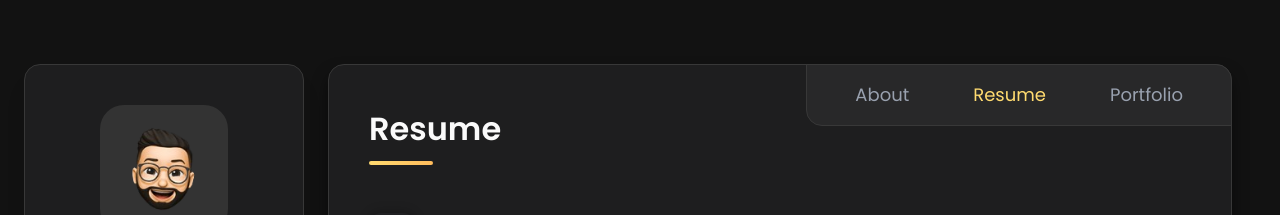
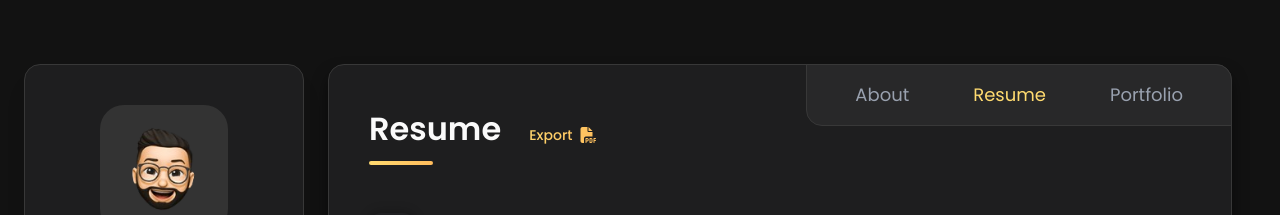
Before and after one commit to vullagvs26/vincent-portfolio, a Vue app: page /resume in a window 1280 px wide. Shown: the top 215 px of the page. Built offline with nearby package versions, Linux system fonts and the light colour scheme.

Commit message:
Add html2pdf.js dependency and implement export functionality in Resume view

```diff
--- a/package.json
+++ b/package.json
@@ -11,6 +11,7 @@
   "dependencies": {
     "@primeuix/themes": "^1.2.5",
     "@tailwindcss/vite": "^4.1.17",
+    "html2pdf.js": "^0.12.1",
     "primeicons": "^7.0.0",
     "primevue": "^3.53.1",
     "tailwindcss": "^4.1.17",
--- a/src/views/Portfolio.vue
+++ b/src/views/Portfolio.vue
@@ -28,7 +28,7 @@
               ? 'text-[#ffda6f]  border-[#ffda6f]'
               : 'text-gray-400 hover:text-gray-300'
           "
-          class="pb-3 px-2 md:px-1 whitespace-nowrap font-medium transition-colors text-sm md:text-base shrink-0"
+          class="pb-3 px-2 md:px-1 whitespace-nowrap font-normal transition-colors text-sm md:text-base shrink-0"
         >
           {{ category }}
         </button>
--- a/src/views/Resume.vue
+++ b/src/views/Resume.vue
@@ -6,15 +6,31 @@
 
     <!-- Main Container with background and border -->
     <div
-      class="bg-[#1E1E1F] border border-[#383838] rounded-2xl p-6 md:p-10 shadow-[0_10px_15px_rgba(0,0,0,0.5)]"
+      class="resume-content bg-[#1E1E1F] border border-[#383838] rounded-2xl p-6 md:p-10 shadow-[0_10px_15px_rgba(0,0,0,0.5)]"
     >
-      <!-- Page Title -->
-      <div class="mb-8 md:mb-12">
-        <h1 class="font-semibold text-[32px] text-[#FAFAFA] leading-normal">Resume</h1>
-        <div
-          class="h-1 w-12 md:w-16 mt-2 rounded"
-          style="background: linear-gradient(90deg, #ffda6f, #ffbc5c)"
-        ></div>
+      <!-- Page Title with Export Button -->
+      <div class="mb-8 md:mb-12 flex items-center gap-4">
+        <div>
+          <h1 class="font-semibold text-[32px] text-[#FAFAFA] leading-normal">Resume</h1>
+          <div
+            class="h-1 w-12 md:w-16 mt-2 rounded"
+            style="background: linear-gradient(90deg, #ffda6f, #ffbc5c)"
+          ></div>
+        </div>
+        <button
+          @click="exportResume"
+          class="flex items-center gap-2 px-3 py-2 rounded-lg hover:bg-[#2a2a2a] transition-all duration-300 group"
+          title="Export Resume as PDF"
+          style="
+            background: linear-gradient(90deg, #ffda6f, #ffbc5c);
+            -webkit-background-clip: text;
+            -webkit-text-fill-color: transparent;
+            background-clip: text;
+          "
+        >
+          <span class="text-sm font-medium">Export</span>
+          <i class="fas fa-file-pdf"></i>
+        </button>
       </div>
 
       <!-- Experience Section -->
@@ -64,6 +80,15 @@ import ResumeCard from "../components/ResumeCard.vue";
 import TopNav from "../components/TopNav.vue";
 import BottomNav from "../components/BottomNav.vue";
 
+const exportResume = () => {
+  const link = document.createElement("a");
+  link.href = "/src/assets/Resume_Vullag.pdf";
+  link.download = "Resume_Vullag.pdf";
+  document.body.appendChild(link);
+  link.click();
+  document.body.removeChild(link);
+};
+
 const education = [
   {
     title: "BS Computer Science @ NU Laguna",
```
Also changed, not shown: 1 other file (tests, documents, lock files or other folders).
